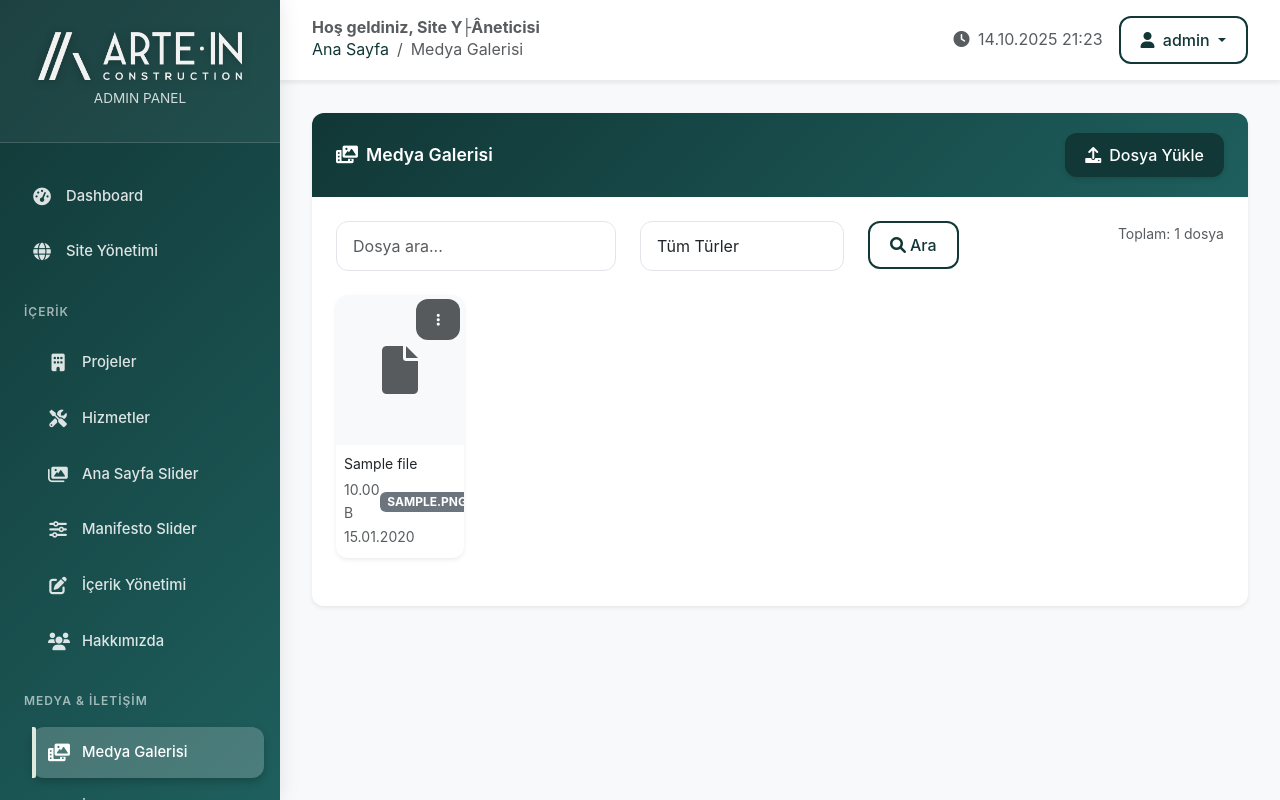
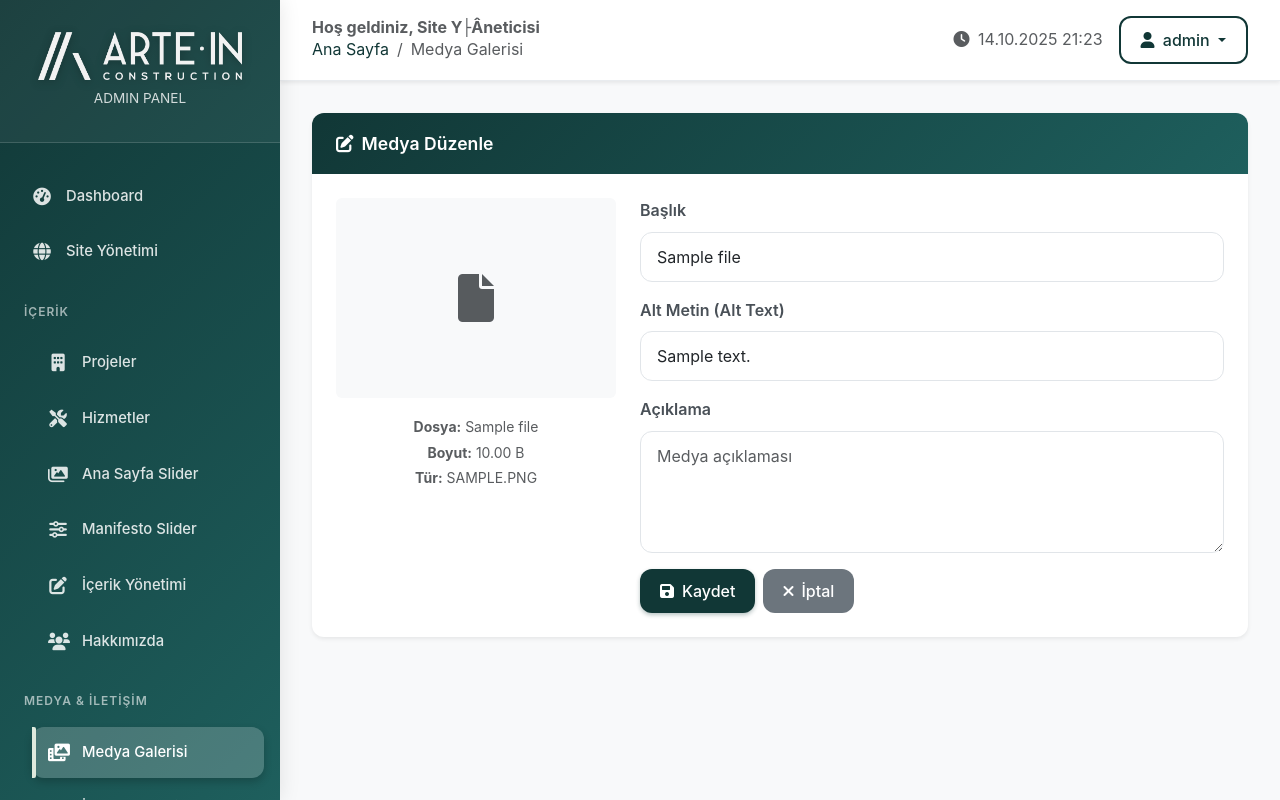
Before and after one commit to aliigan/tr.artein, a PHP site: page /app/admin/media.php?action=edit&id=1 in a window 1280 px wide. Run offline with PHP 8.4, Linux system fonts and the light colour scheme; a user stored in the database is signed in; data comes from the database, SQL or seed files in the repository; tables that the repository leaves empty hold one stand-in row (values such as "Sample post"); data that the repository does not hold is empty; some libraries are stand-ins or nearby versions.

Commit message:
admin media managemet edit problem fixed.

```diff
--- a/app/admin/includes/footer.php
+++ b/app/admin/includes/footer.php
@@ -2,8 +2,8 @@
     </main>
 
     <!-- JavaScript -->
+    <script src="https://code.jquery.com/jquery-3.6.0.min.js"></script>
     <script src="https://cdn.jsdelivr.net/npm/bootstrap@5.3.0/dist/js/bootstrap.bundle.min.js"></script>
-    <script src="https://code.jquery.com/jquery-3.6.0.min.js"></script>
     <script src="https://cdn.jsdelivr.net/npm/summernote@0.8.18/dist/summernote-bs4.min.js"></script>
 
     <script>
--- a/app/admin/media.php
+++ b/app/admin/media.php
@@ -15,6 +15,17 @@ $breadcrumb = [
 ];
 
 $action = $_GET['action'] ?? 'list';
+
+// Edit sayfası için özel kontrol
+if ($action === 'edit') {
+    $editId = $_GET['id'] ?? 0;
+    $editMedia = $database->fetchOne("SELECT * FROM media_files WHERE id = ?", [$editId]);
+    if (!$editMedia) {
+        setErrorMessage('Düzenlenecek medya bulunamadı.');
+        header('Location: media.php');
+        exit;
+    }
+}
 
 // İşlemler
 if ($_SERVER['REQUEST_METHOD'] === 'POST') {
@@ -120,13 +131,14 @@ if ($_SERVER['REQUEST_METHOD'] === 'POST') {
                     }
 
                     if ($database->execute("DELETE FROM media_files WHERE id = ?", [$id])) {
-                        echo json_encode(['success' => true]);
+                        setSuccessMessage('Dosya başarıyla silindi.');
                     } else {
-                        echo json_encode(['success' => false, 'message' => 'Dosya silinirken hata oluştu.']);
+                        setErrorMessage('Dosya silinirken hata oluştu.');
                     }
                 } else {
-                    echo json_encode(['success' => false, 'message' => 'Dosya bulunamadı.']);
+                    setErrorMessage('Dosya bulunamadı.');
                 }
+                header('Location: media.php');
                 exit;
                 break;
 
@@ -137,26 +149,18 @@ if ($_SERVER['REQUEST_METHOD'] === 'POST') {
                 $description = trim($_POST['description'] ?? '');
 
                 if ($database->execute("UPDATE media_files SET title = ?, alt_text = ?, description = ? WHERE id = ?", [$title, $alt_text, $description, $id])) {
-                    echo json_encode(['success' => true]);
+                    setSuccessMessage('Medya bilgileri başarıyla güncellendi.');
                 } else {
-                    echo json_encode(['success' => false, 'message' => 'Güncelleme başarısız.']);
+                    setErrorMessage('Güncelleme başarısız.');
                 }
+                header('Location: media.php');
                 exit;
                 break;
 
-            case 'get_media':
-                $id = $_GET['id'] ?? 0;
-                $media = $database->fetchOne("SELECT * FROM media_files WHERE id = ?", [$id]);
-                if ($media) {
-                    echo json_encode(['success' => true, 'data' => $media]);
-                } else {
-                    echo json_encode(['success' => false, 'message' => 'Medya bulunamadı.']);
-                }
-                exit;
-                break;
         }
     }
 }
+
 
 // Medya dosyalarını listele
 $page = (int)($_GET['page'] ?? 1);
@@ -197,6 +201,79 @@ include 'includes/header.php';
 ?>
 
 <?= displayMessages() ?>
+
+<?php if ($action === 'edit'): ?>
+<!-- Edit Form -->
+<div class="card">
+    <div class="card-header">
+        <h5 class="mb-0"><i class="fas fa-edit me-2"></i>Medya Düzenle</h5>
+    </div>
+    <div class="card-body">
+        <div class="row">
+            <div class="col-md-4">
+                <!-- Media Preview -->
+                <div class="text-center mb-3">
+                    <?php if ($editMedia['media_type'] === 'video'): ?>
+                        <video class="img-fluid rounded" style="max-height: 300px;" controls>
+                            <source src="../../<?= escape($editMedia['file_path']) ?>" type="video/<?= $editMedia['file_type'] ?>">
+                        </video>
+                    <?php elseif (in_array(strtolower($editMedia['file_type']), ['jpg', 'jpeg', 'png', 'gif', 'webp'])): ?>
+                        <img src="../../<?= escape($editMedia['file_path']) ?>"
+                             class="img-fluid rounded" style="max-height: 300px;"
+                             alt="<?= escape($editMedia['alt_text']) ?>">
+                    <?php else: ?>
+                        <div class="bg-light rounded d-flex align-items-center justify-content-center" style="height: 200px;">
+                            <i class="fas fa-file fa-3x text-muted"></i>
+                        </div>
+                    <?php endif; ?>
+                </div>
+                <div class="text-center">
+                    <small class="text-muted">
+                        <strong>Dosya:</strong> <?= escape($editMedia['original_name']) ?><br>
+                        <strong>Boyut:</strong> <?= formatFileSize($editMedia['file_size']) ?><br>
+                        <strong>Tür:</strong> <?= strtoupper($editMedia['file_type']) ?>
+                    </small>
+                </div>
+            </div>
+            <div class="col-md-8">
+                <!-- Edit Form -->
+                <form method="POST" action="media.php?action=update">
+                    <input type="hidden" name="csrf_token" value="<?= $_SESSION[CSRF_TOKEN_NAME] ?>">
+                    <input type="hidden" name="id" value="<?= $editMedia['id'] ?>">
+
+                    <div class="mb-3">
+                        <label class="form-label">Başlık</label>
+                        <input type="text" class="form-control" name="title"
+                               value="<?= escape($editMedia['title']) ?>" placeholder="Medya başlığı">
+                    </div>
+
+                    <div class="mb-3">
+                        <label class="form-label">Alt Metin (Alt Text)</label>
+                        <input type="text" class="form-control" name="alt_text"
+                               value="<?= escape($editMedia['alt_text']) ?>" placeholder="SEO için alt metin">
+                    </div>
+
+                    <div class="mb-3">
+                        <label class="form-label">Açıklama</label>
+                        <textarea class="form-control" name="description" rows="4"
+                                  placeholder="Medya açıklaması"><?= escape($editMedia['description']) ?></textarea>
+                    </div>
+
+                    <div class="d-flex gap-2">
+                        <button type="submit" class="btn btn-primary">
+                            <i class="fas fa-save me-2"></i>Kaydet
+                        </button>
+                        <a href="media.php" class="btn btn-secondary">
+                            <i class="fas fa-times me-2"></i>İptal
+                        </a>
+                    </div>
+                </form>
+            </div>
+        </div>
+    </div>
+</div>
+
+<?php else: ?>
 
 <div class="card">
     <div class="card-header d-flex justify-content-between align-items-center">
@@ -280,15 +357,23 @@ include 'includes/header.php';
                                             <i class="fas fa-ellipsis-v"></i>
                                         </button>
                                         <ul class="dropdown-menu">
-                                            <li><a class="dropdown-item" href="#" onclick="editMedia(<?= $media['id'] ?>)">
+                                            <li><a class="dropdown-item" href="media.php?action=edit&id=<?= $media['id'] ?>">
                                                 <i class="fas fa-edit me-2"></i>Düzenle</a></li>
                                             <li><a class="dropdown-item" href="<?= SITE_URL ?>/<?= escape($media['file_path']) ?>" target="_blank">
                                                 <i class="fas fa-external-link-alt me-2"></i>Aç</a></li>
-                                            <li><a class="dropdown-item" href="#" onclick="copyMediaUrl('<?= SITE_URL ?>/<?= escape($media['file_path']) ?>')">
+                                            <li><a class="dropdown-item" href="#" onclick="copyToClipboard('<?= SITE_URL ?>/<?= escape($media['file_path']) ?>')">
                                                 <i class="fas fa-copy me-2"></i>URL Kopyala</a></li>
                                             <li><hr class="dropdown-divider"></li>
-                                            <li><a class="dropdown-item text-danger" href="#" onclick="deleteMedia(<?= $media['id'] ?>)">
-                                                <i class="fas fa-trash me-2"></i>Sil</a></li>
+                                            <li>
+                                                <form method="POST" action="media.php?action=delete" style="display: inline;"
+                                                      onsubmit="return confirm('Bu dosyayı silmek istediğinizden emin misiniz?\n\nBu işlem geri alınamaz!')">
+                                                    <input type="hidden" name="csrf_token" value="<?= $_SESSION[CSRF_TOKEN_NAME] ?>">
+                                                    <input type="hidden" name="id" value="<?= $media['id'] ?>">
+                                                    <button type="submit" class="dropdown-item text-danger" style="border: none; background: none; width: 100%; text-align: left;">
+                                                        <i class="fas fa-trash me-2"></i>Sil
+                                                    </button>
+                                                </form>
+                                            </li>
                                         </ul>
                                     </div>
                                 </div>
@@ -321,6 +406,8 @@ include 'includes/header.php';
         <?php endif; ?>
     </div>
 </div>
+
+<?php endif; // End of edit check ?>
 
 <!-- Upload Modal -->
 <div class="modal fade" id="uploadModal" tabindex="-1">
@@ -392,121 +479,51 @@ include 'includes/header.php';
     </div>
 </div>
 
-<!-- Media Detail Modal -->
-<div class="modal fade" id="mediaModal" tabindex="-1">
-    <div class="modal-dialog modal-lg">
-        <div class="modal-content">
-            <div class="modal-header">
-                <h5 class="modal-title">Medya Detayları</h5>
-                <button type="button" class="btn-close" data-bs-dismiss="modal"></button>
-            </div>
-            <div class="modal-body" id="mediaModalContent">
-                <!-- Content will be loaded via AJAX -->
-            </div>
-        </div>
-    </div>
-</div>
 
 <script>
-$(document).ready(function() {
-    // Global functions
-    window.deleteMedia = function(mediaId) {
-        if (confirm("Bu dosyayı silmek istediğinizden emin misiniz?")) {
-            $.post("media.php?action=delete", {
-                csrf_token: "<?= $_SESSION[CSRF_TOKEN_NAME] ?>",
-                id: mediaId
-            }, function(response) {
-                if (response.success) {
-                    $("#media-" + mediaId).fadeOut(function() {
-                        $(this).remove();
+// Basit URL kopyalama fonksiyonu - AJAX yok!
+function copyToClipboard(text) {
+    if (navigator.clipboard && navigator.clipboard.writeText) {
+        navigator.clipboard.writeText(text).then(function() {
+            alert("URL kopyalandı!");
+        }).catch(function() {
+            // Fallback
+            fallbackCopy(text);
         });
     } else {
-                    alert("Hata: " + response.message);
+        // Fallback for older browsers
+        fallbackCopy(text);
     }
-            }, "json");
 }
-    };
 
-    window.copyMediaUrl = function(url) {
-        navigator.clipboard.writeText(url).then(function() {
+function fallbackCopy(text) {
+    var textArea = document.createElement("textarea");
+    textArea.value = text;
+    textArea.style.position = "fixed";
+    textArea.style.top = "0";
+    textArea.style.left = "0";
+
+    document.body.appendChild(textArea);
+    textArea.focus();
+    textArea.select();
+
+    try {
+        var successful = document.execCommand('copy');
+        if (successful) {
             alert("URL kopyalandı!");
-        });
-    };
+        } else {
+            alert("URL kopyalanamadı. Lütfen manuel olarak kopyalayın:\n" + text);
+        }
+    } catch (err) {
+        alert("URL kopyalanamadı. Lütfen manuel olarak kopyalayın:\n" + text);
+    }
 
-    window.showMediaModal = function(mediaId) {
-        // Load media details via AJAX
-        $("#mediaModalContent").html("<div class=\"text-center\"><i class=\"fas fa-spinner fa-spin\"></i> Yükleniyor...</div>");
-        $("#mediaModal").modal("show");
-
-        // Here you can load detailed media info via AJAX
-    };
-
-    window.editMedia = function(mediaId) {
-        // Get media data and show edit modal
-        $.get("media.php?action=get_media&id=" + mediaId, function(response) {
-            if (response.success) {
-                const media = response.data;
-                const csrfToken = "<?= $_SESSION[CSRF_TOKEN_NAME] ?>";
-
-                // Create modal HTML
-                let editModal = "<div class=\"modal fade\" id=\"editMediaModal\" tabindex=\"-1\">";
-                editModal += "<div class=\"modal-dialog\">";
-                editModal += "<div class=\"modal-content\">";
-                editModal += "<div class=\"modal-header\">";
-                editModal += "<h5 class=\"modal-title\">Medya Düzenle</h5>";
-                editModal += "<button type=\"button\" class=\"btn-close\" data-bs-dismiss=\"modal\"></button>";
-                editModal += "</div>";
-                editModal += "<form id=\"editMediaForm\">";
-                editModal += "<div class=\"modal-body\">";
-                editModal += "<input type=\"hidden\" name=\"id\" value=\"" + media.id + "\">";
-                editModal += "<input type=\"hidden\" name=\"csrf_token\" value=\"" + csrfToken + "\">";
-                editModal += "<div class=\"mb-3\">";
-                editModal += "<label class=\"form-label\">Başlık</label>";
-                editModal += "<input type=\"text\" class=\"form-control\" name=\"title\" value=\"" + (media.title || "") + "\">";
-                editModal += "</div>";
-                editModal += "<div class=\"mb-3\">";
-                editModal += "<label class=\"form-label\">Alt Metin</label>";
-                editModal += "<input type=\"text\" class=\"form-control\" name=\"alt_text\" value=\"" + (media.alt_text || "") + "\">";
-                editModal += "</div>";
-                editModal += "<div class=\"mb-3\">";
-                editModal += "<label class=\"form-label\">Açıklama</label>";
-                editModal += "<textarea class=\"form-control\" name=\"description\" rows=\"3\">" + (media.description || "") + "</textarea>";
-                editModal += "</div>";
-                editModal += "</div>";
-                editModal += "<div class=\"modal-footer\">";
-                editModal += "<button type=\"button\" class=\"btn btn-secondary\" data-bs-dismiss=\"modal\">İptal</button>";
-                editModal += "<button type=\"submit\" class=\"btn btn-primary\">Kaydet</button>";
-                editModal += "</div>";
-                editModal += "</form>";
-                editModal += "</div>";
-                editModal += "</div>";
-                editModal += "</div>";
-
-                $("body").append(editModal);
-                $("#editMediaModal").modal("show");
-
-                $("#editMediaForm").on("submit", function(e) {
-                    e.preventDefault();
-                    $.post("media.php?action=update", $(this).serialize(), function(response) {
-                        if (response.success) {
-                            $("#editMediaModal").modal("hide");
-                            location.reload();
-                        } else {
-                            alert("Hata: " + response.message);
+    document.body.removeChild(textArea);
 }
-                    }, "json");
-                });
-
-                $("#editMediaModal").on("hidden.bs.modal", function() {
-                    $(this).remove();
-                });
-            }
-        }, "json");
-    };
 
 // Upload form handler
+$(document).ready(function() {
     $("#uploadForm").on("submit", function(e) {
-        // Check if files are selected
         const fileInput = $('input[name="media_files[]"]')[0];
         if (!fileInput.files || fileInput.files.length === 0) {
             e.preventDefault();
@@ -517,15 +534,12 @@ $(document).ready(function() {
         const uploadBtn = $("#uploadBtn");
         const progressDiv = $("#uploadProgress");
 
-        // Show progress
         progressDiv.removeClass("d-none");
         uploadBtn.prop("disabled", true).html('<i class="fas fa-spinner fa-spin me-2"></i>Yükleniyor...');
 
-        // Allow form to submit normally
         return true;
     });
 
-    // Reset form when modal is hidden
     $("#uploadModal").on("hidden.bs.modal", function() {
         $("#uploadForm")[0].reset();
         $("#uploadProgress").addClass("d-none");
```
Lines whose indentation alone changed are shown as unchanged.
